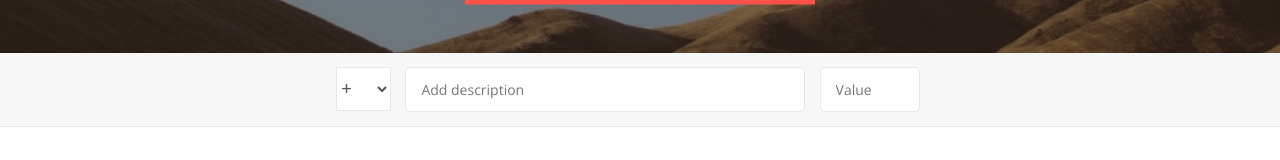
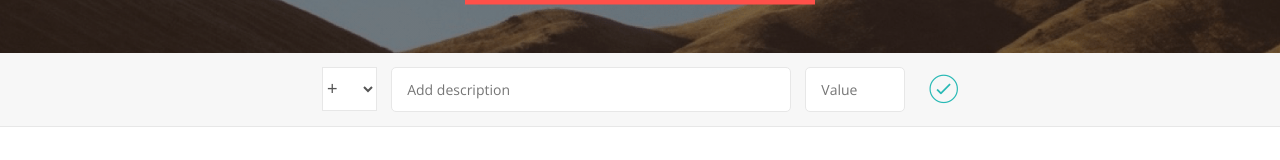
Before and after one commit to agnes-kabaly/agnes-kabaly.github.io, a plain HTML site: page Budget-calculator/index.html in a window 1280 px wide. Shown: the part 267-427 px from the top of the page. Drawn offline with nearby package versions, Linux system fonts and the light colour scheme.

Commit message:
icon display bug

```diff
--- a/Budget-calculator/index.html
+++ b/Budget-calculator/index.html
@@ -3,6 +3,7 @@
 <head>
     <meta charset="UTF-8">
     <link href="https://fonts.googleapis.com/css?family=Open+Sans:100,300,400,600" rel="stylesheet" type="text/css">
+    <link href="http://code.ionicframework.com/ionicons/2.0.1/css/ionicons.min.css" rel="stylesheet" type="text/css">
     <link type="text/css" rel="stylesheet" href="style.css">
     <title>Budgety</title>
 </head>
```
